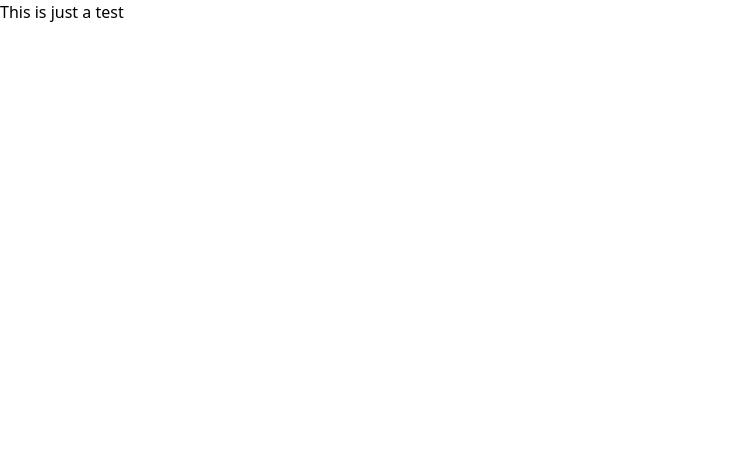
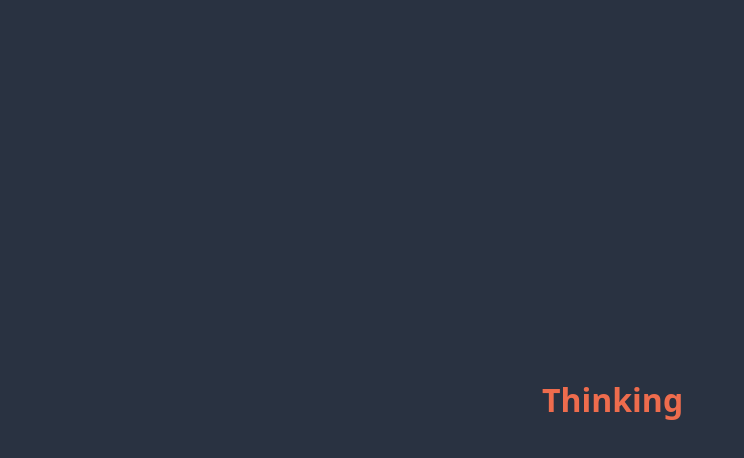
Before and after one commit to JonathanV1502/JonathanV1502.github.io, a SvelteKit app in the folder my-app/: page / in a window 1280 px wide. Shown: the top 458 px of the page, without its empty margins (0-744 px from the left). Built offline with nearby package versions, Linux system fonts and the light colour scheme.

Commit message:
Add some style

```diff
--- a/my-app/src/routes/+layout.svelte
+++ b/my-app/src/routes/+layout.svelte
@@ -1,6 +1,6 @@
 <script lang="ts">
 	import './layout.css';
-	import favicon from '$lib/assets/favicon.svg';
+	import favicon from '$lib/assets/radio.svg';
 
 	let { children } = $props();
 </script>
--- a/my-app/src/routes/+page.svelte
+++ b/my-app/src/routes/+page.svelte
@@ -1 +1,46 @@
-<h1>This is just a test</h1>
+<h1 style="color: #ee6c4d;">
+  Thinking<span class="dots"></span>
+</h1>
+
+<style lang="postcss">
+  @reference "tailwindcss";
+  :global(html) {
+    background-color: #293241;
+  }
+
+  h1 {
+    font-size: 2rem;
+    font-weight: bold;
+    position: fixed;
+    top: 50%;
+    left: 50%;
+    transform: translate(-50%, -50%);
+    margin: 0;
+  }
+
+  .dots {
+    display: inline-block;
+    width: 3ch;
+    text-align: left;
+  }
+
+  .dots::after {
+    content: '';
+    animation: dots 1.5s steps(4, end) infinite;
+  }
+
+  @keyframes dots {
+    0%, 20% {
+      content: '';
+    }
+    40% {
+      content: '.';
+    }
+    60% {
+      content: '..';
+    }
+    80%, 100% {
+      content: '...';
+    }
+  }
+</style>
```
Also changed, not shown: my-app/src/lib/assets/favicon.svg (deleted), my-app/src/lib/assets/radio.svg (added).
